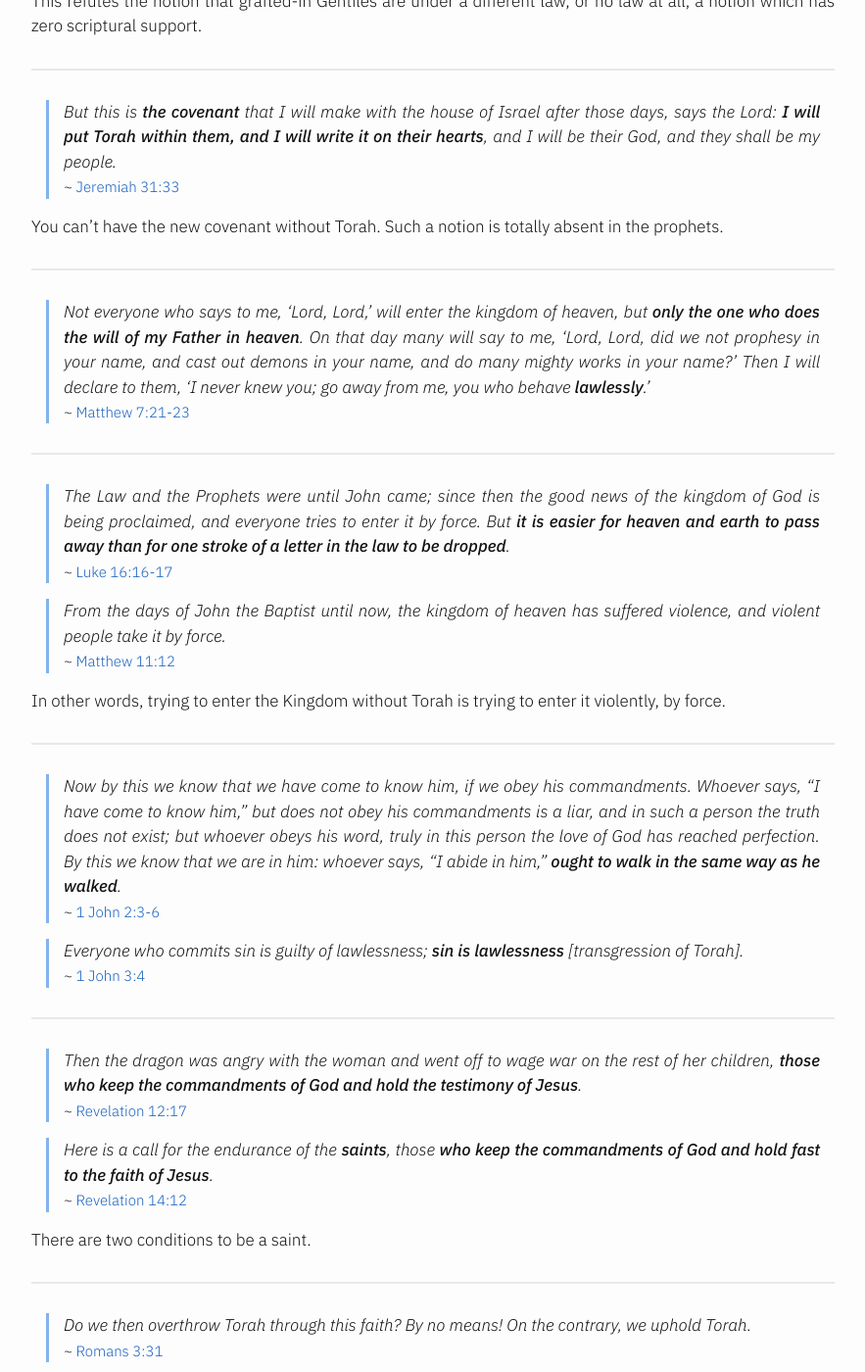
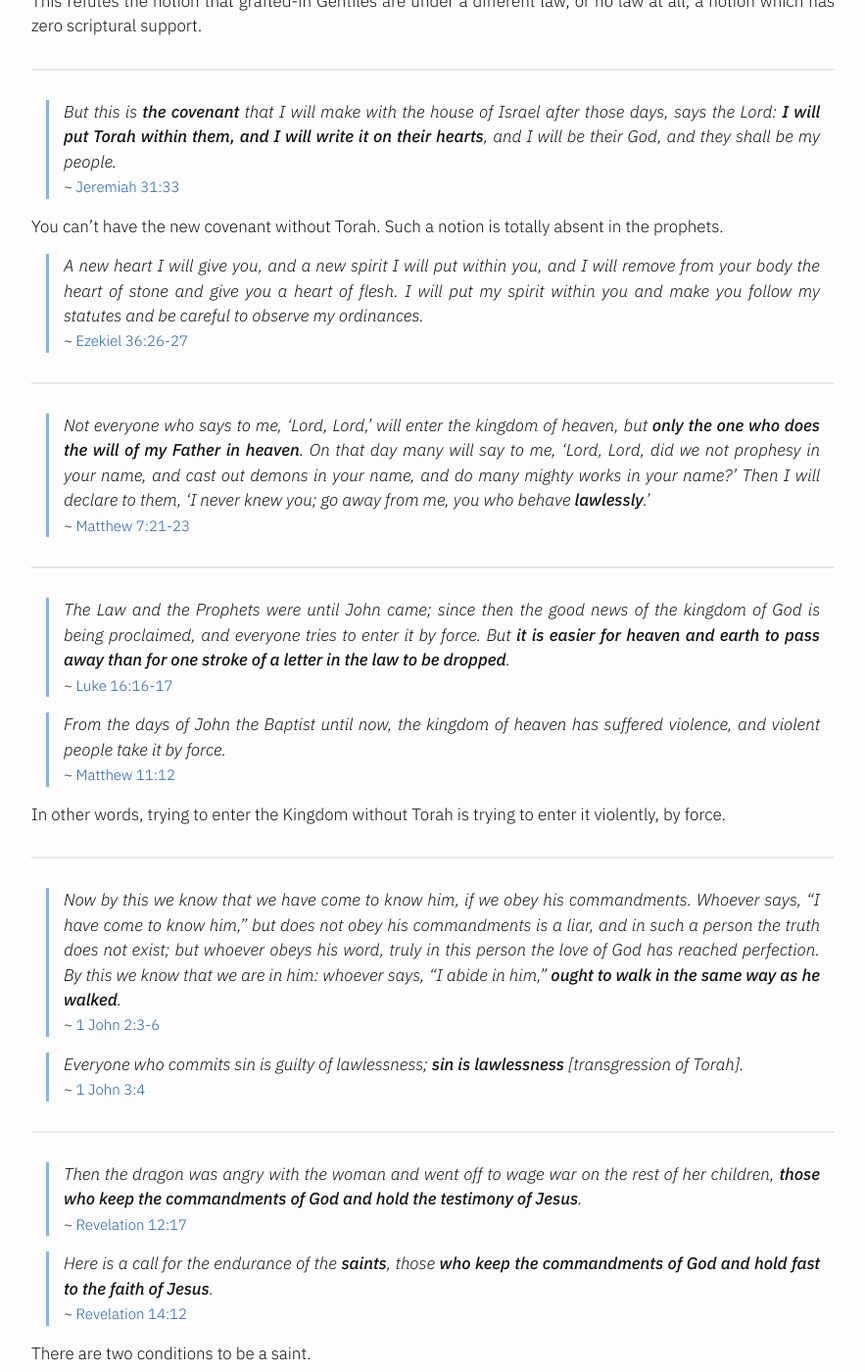
Before and after one commit to mrcnski/believeobey.live, a Jekyll site: the page built from _posts/2024-09-23-the-law-remains.md, in a window 1280 px wide and 1400 px high, scrolled down 1305 px. Shown: the whole window at 98% size, without its empty margins (198-1081 px from the left). Built offline with Jekyll 4.4.1, drawn with Linux system fonts in a browser that asks for light colours; some of the changed text lies outside the part shown.

Commit message:
Update Torah post

```diff
--- a/_posts/2024-09-23-the-law-remains.md
+++ b/_posts/2024-09-23-the-law-remains.md
@@ -58,6 +58,11 @@
 %}
 
 You can't have the new covenant without Torah. Such a notion is totally absent in the prophets.
+
+{% include verse.html
+text="A new heart I will give you, and a new spirit I will put within you, and I will remove from your body the heart of stone and give you a heart of flesh. I will put my spirit within you and make you follow my statutes and be careful to observe my ordinances."
+verse="Ezekiel 36:26-27"
+%}
 
 ---
 
@@ -117,6 +122,11 @@
 {% include verse.html
 text="So Torah is holy, and the commandment is holy and just and good."
 verse="Romans 7:12"
+%}
+
+{% include verse.html
+text="For I delight in the Torah of God in my inmost self"
+verse="Romans 7:22"
 %}
 
 ---
```
Also changed, not shown: other parts of _posts/2024-09-23-the-law-remains.md (+1 -1 lines).
